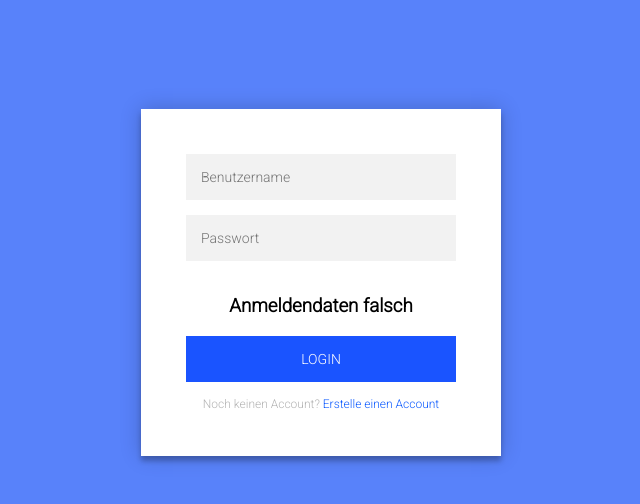
After one commit to LilB0nd/Buchungssystem, a Django app: template Buchungssystem/templates/registration/login_fail.html in a window 1280 px wide. The commit adds this page. Shown: the top 504 px of the page, without its empty margins (319-959 px from the left). Run offline with Django 3.2, Linux system fonts and the light colour scheme; the template is opened without the code that fills it, so the values that code supplies are empty.

Commit message:
Login Views

```diff
--- /dev/null
+++ b/Buchungssystem/templates/registration/login_fail.html
@@ -0,0 +1,28 @@
+{%  load static %}
+<!DOCTYPE html>
+<html lang="en">
+    <head>
+        <meta charset="UTF-8">
+        <title>Login</title>
+        <link rel="stylesheet" href="/static/Css/login.css">
+    </head>
+    <body>
+        <div class="login-page">
+          <div class="form">
+
+            <form class="login-form" action='' method="post">
+                {% csrf_token %}
+              <input type="text" placeholder="Benutzername" name="username"/>
+              <input type="password" placeholder="Passwort" name="password"/>
+              <div>
+                <div>
+                    <h3>Anmeldendaten falsch</h3>
+                  <button class="btn-one" type="submit">Login</button>
+                </div>
+              </div>
+              <p class="message">Noch keinen Account? <a href="#">Erstelle einen Account</a></p>
+            </form>
+          </div>
+        </div>
+    </body>
+</html>
--- a/Buchungssystem/templates/register.html
+++ b/Buchungssystem/templates/registration/register.html
@@ -3,7 +3,7 @@
     <head>
         <meta charset="UTF-8">
         <title>Registration</title>
-        <link rel="stylesheet" href="../Css/login.css">
+        <link rel="stylesheet" href="../../../static/Css/login.css">
     </head>
     <body>
         <div class="register-page">
--- a/Praktikum/settings.py
+++ b/Praktikum/settings.py
@@ -121,6 +121,10 @@ USE_TZ = True
 
 STATIC_URL = '/static/'
 
+STATICFILES_DIRS = [
+    os.path.join(BASE_DIR, 'static')
+]
+
 # Default primary key field type
 # https://docs.djangoproject.com/en/3.2/ref/settings/#default-auto-field
 
--- a/Praktikum/urls.py
+++ b/Praktikum/urls.py
@@ -19,5 +19,6 @@ from Buchungssystem.views import *
 
 urlpatterns = [
     path('admin/', admin.site.urls),
-    #include('calendar/',  )
+    path('login/', Login.as_view(), name='login')
+
 ]
```
Also changed, not shown: Buchungssystem/templates/registration/login.html (renamed from Buchungssystem/templates/login.html, +7 -4 lines), Buchungssystem/views.py (+14 -8 lines), db.sqlite3, static/Css/login.css (renamed from Buchungssystem/Css/login.css).
